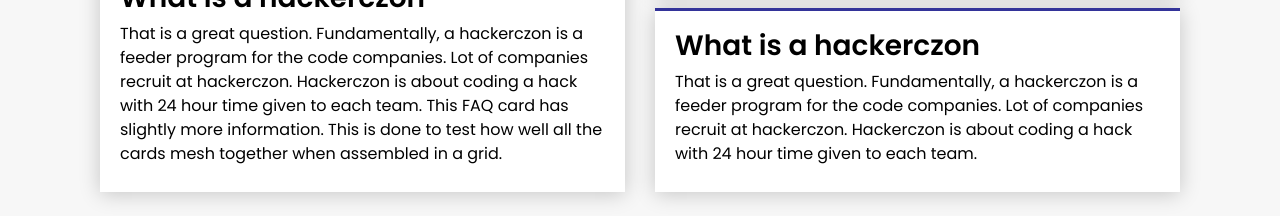
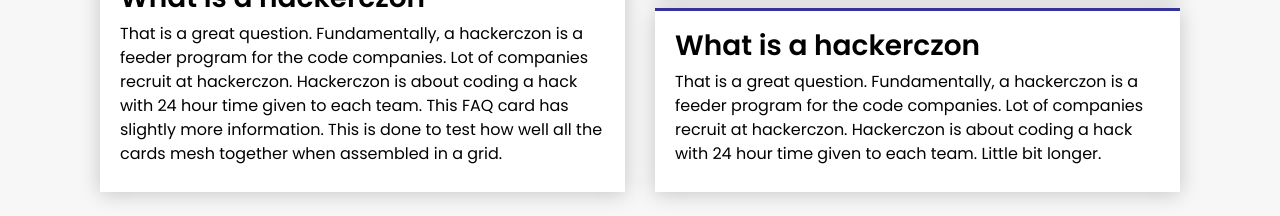
Before and after one commit to hackrd/2017, a plain HTML site: page index.html in a window 1280 px wide. Shown: the part 2097-2313 px from the top of the page. Drawn offline with nearby package versions, Linux system fonts and the light colour scheme; a script that the page names is missing.

Commit message:
Trying to fix stuff 1

```diff
--- a/index.html
+++ b/index.html
@@ -151,7 +151,7 @@
               </div>
               <div class="faq-card">
                 <h3 class="faq-title">What is a hackerczon</h3>
-                <p>That is a great question. Fundamentally, a hackerczon is a feeder program for the code companies. Lot of companies recruit at hackerczon. Hackerczon is about coding a hack with 24 hour time given to each team.
+                <p>That is a great question. Fundamentally, a hackerczon is a feeder program for the code companies. Lot of companies recruit at hackerczon. Hackerczon is about coding a hack with 24 hour time given to each team. Little bit longer.
               </div>
         		</div>
         	</div>
```
